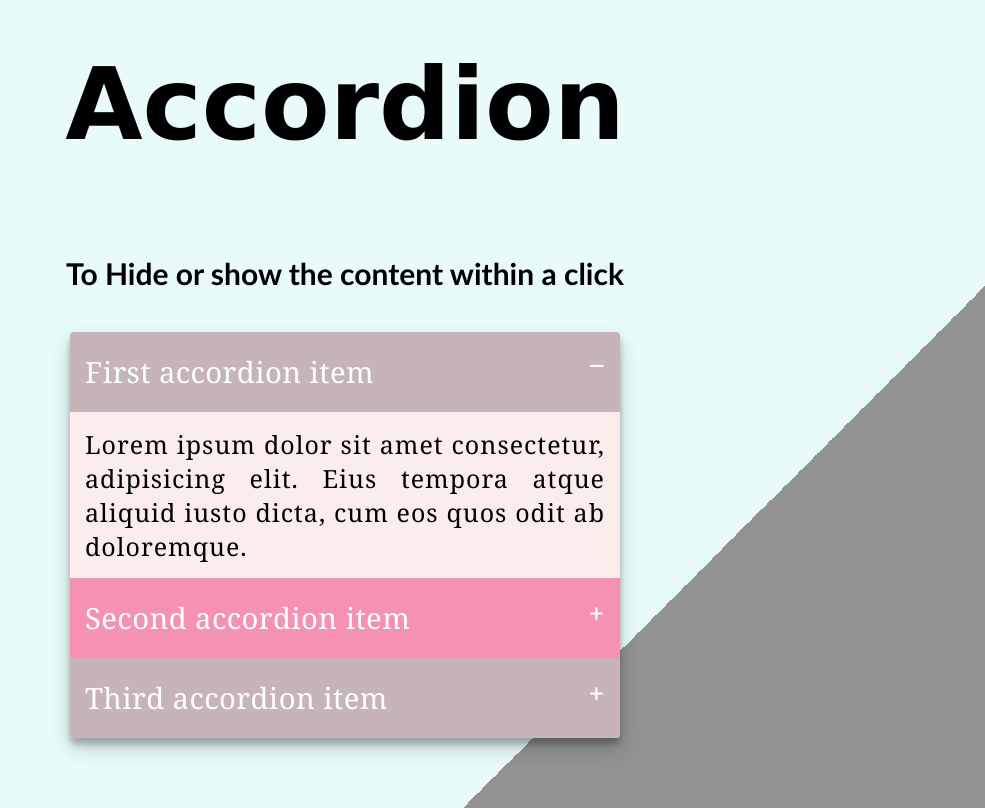
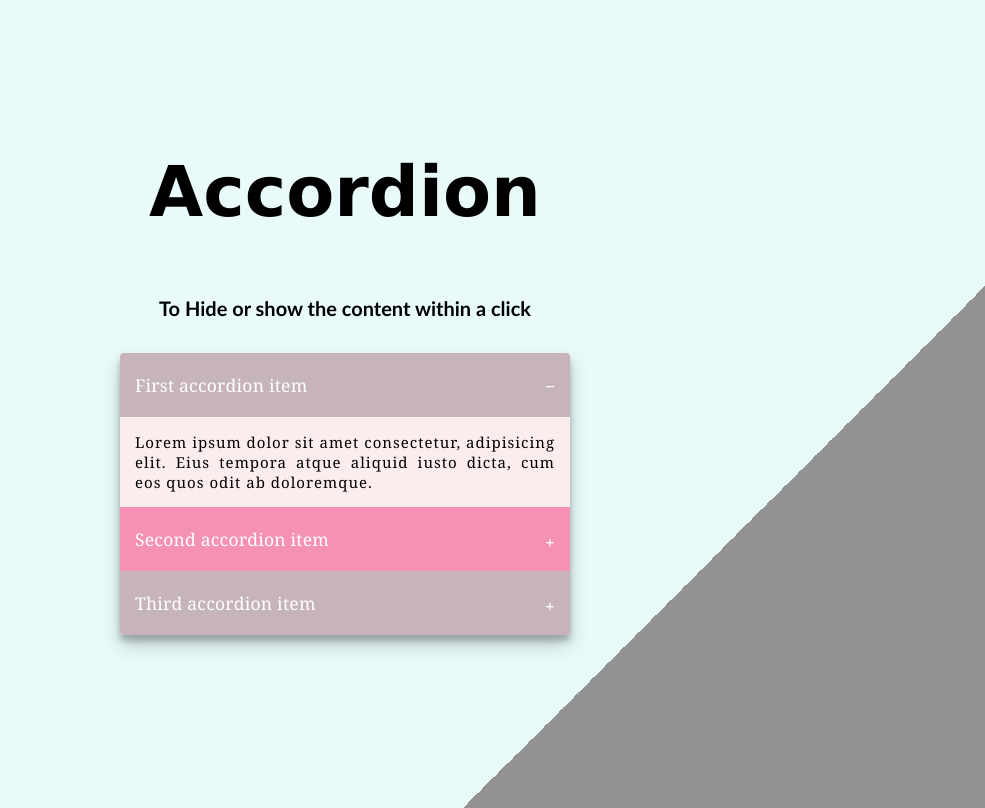
Before and after one commit to Keyuri-19/Accordian, a plain HTML site: page index.html in a window 1280 px wide. Shown: the whole page, without its empty margins (295-1280 px from the left). Drawn offline with Linux system fonts and the light colour scheme.

Commit message:
Update style.css

```diff
--- a/style.css
+++ b/style.css
@@ -14,12 +14,12 @@
     overflow: hidden;
 }
 h1{
-    font-size: 100px;
-    margin-top: 0;
+    font-size: 70px;
+    margin-top: 2px;
     font-family:Verdana, Geneva, Tahoma, sans-serif;
 }
 h2{
-    font-size: 30px;
+    font-size: 20px;
 }
 
 .accordion {
@@ -31,15 +31,15 @@
 }
 .accordion-item {
     background-color: #fceded;
-    font-size: 25px;
+    font-size: 15px;
     cursor: pointer;
-    width: 550px;
+    width: 450px;
     font-family: Georgia, 'Times New Roman', Times, serif;
 }
 .accordion-item h3 {
     color: #fff;
-    font-weight: 400;
-    letter-spacing: 0.4px;
+    font-weight: 200;
+    letter-spacing: 0.2px;
     margin: 0;
     padding: 20px 15px;
     position: relative;
```
